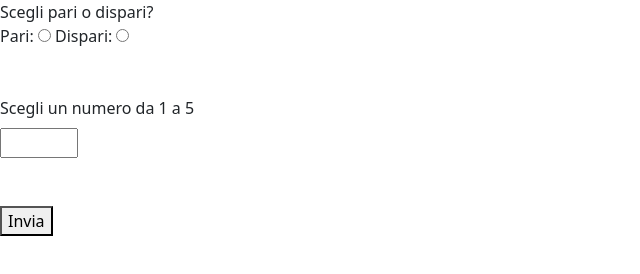
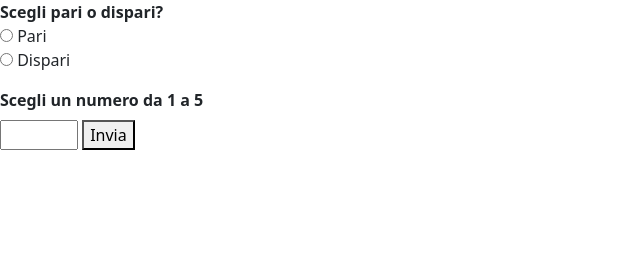
Before and after one commit to leonardoolia/js-paliedispari, a plain HTML site: page pari e dispari/index.html in a window 1280 px wide. Shown: the whole page, without its empty margins (0-640 px from the left). Drawn offline with nearby package versions, Linux system fonts and the light colour scheme.

Commit message:
ex2 - fixed html structure

```diff
--- a/pari e dispari/index.html
+++ b/pari e dispari/index.html
@@ -16,17 +16,20 @@
 </head>
 
 <body>
-    <form id="form">
-        <div>
-            <span>Scegli pari o dispari?</span><br>
-            Pari: <input type="radio" id="even" value="even" name="choice">
-            Dispari: <input type="radio" id="odd" value="odd" name="choice">
-        </div>
+    <form id="form" class="mb-5">
 
-        <div class="my-5">
-            <label for="quantity" class="form-label">Scegli un numero da 1 a 5</label><br>
-            <input type="number" id="quantity" name="quantity" min="1" max="5" value="">
-        </div>
+        <span><strong>Scegli pari o dispari?</strong></span><br>
+        <input type="radio" id="even" value="even" name="choice">
+        <label for="even">Pari</label><br>
+
+        <input type="radio" id="odd" value="odd" name="choice">
+        <label for="odd">Dispari</label><br>
+
+
+
+        <label for="quantity" class="form-label mt-3"><strong>Scegli un numero da 1 a 5</strong></label><br>
+        <input type="number" id="quantity" name="quantity" min="1" max="5" value="">
+
 
         <button>Invia</button>
     </form>
```
